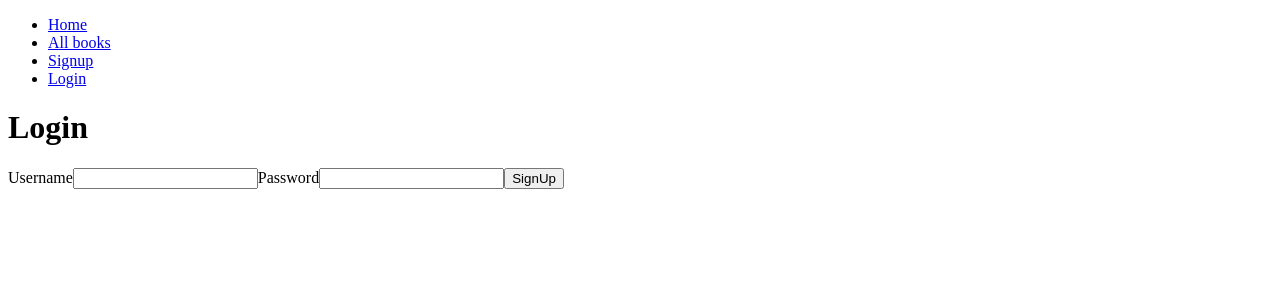
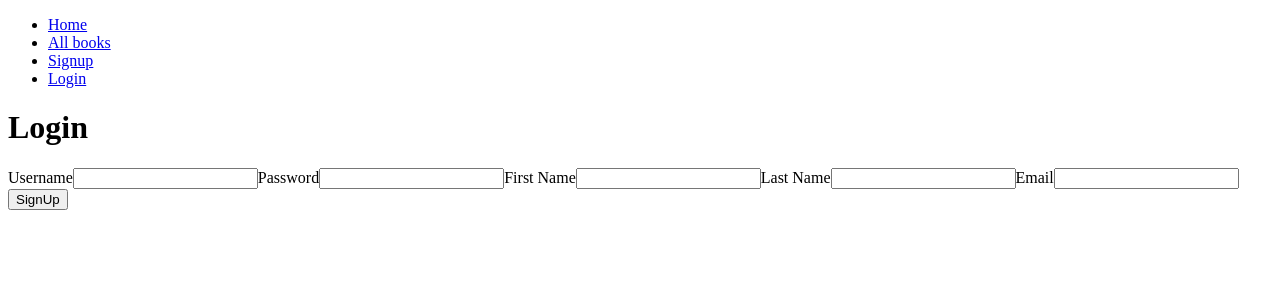
Before and after one commit to MariiaTararaeva/plantea-frontend, a React (Vite) app: page /login in a window 1280 px wide. Shown: the top 300 px of the page. Built offline with nearby package versions, Linux system fonts and the light colour scheme.

Commit message:
auth done

```diff
--- a/src/components/AuthForm.jsx
+++ b/src/components/AuthForm.jsx
@@ -3,10 +3,13 @@ import { useState } from 'react'
 const AuthForm = ({ submitCallback }) => {
   const [username, setUsername] = useState('')
   const [password, setPassword] = useState('')
+  const [firstName, setFirstname] = useState('')
+  const [surname, setLastname] = useState('')
+  const [email, setEmail] = useState('')
 
   const handleSubmit = event => {
     event.preventDefault()
-    submitCallback({ username, password })
+    submitCallback({ username, password, firstName, surname, email })
   }
 
   return (
@@ -24,6 +27,33 @@ const AuthForm = ({ submitCallback }) => {
           onChange={event => setPassword(event.target.value)}
         />
       </label>
+      <label>
+        First Name
+        <input
+          type='firstName'
+          required
+          value={firstName}
+          onChange={event => setFirstname(event.target.value)}
+        />
+      </label>
+      <label>
+        Last Name
+        <input
+          type='surname'
+          required
+          value={surname}
+          onChange={event => setLastname(event.target.value)}
+        />
+      </label>
+      <label>
+        Email
+        <input
+          type='email'
+          required
+          value={email}
+          onChange={event => setEmail(event.target.value)}
+        />
+      </label>
       <button type='submit'>SignUp</button>
     </form>
   )
--- a/src/pages/SignupPage.jsx
+++ b/src/pages/SignupPage.jsx
@@ -1,7 +1,10 @@
 import AuthForm from '../components/AuthForm'
 
-const SignupPage = () => {
-  const handleSignup = async credentials => {
+const SignupPage = ({username, password, firstname, lastname, email}) => {
+  const handleSignup = async (credentials) => {
+    if(!credentials){
+      console.log("no credentials provided")
+    }
     try {
       const response = await fetch(`${import.meta.env.VITE_API_URL}/auth/signup`, {
         method: 'POST',
```
